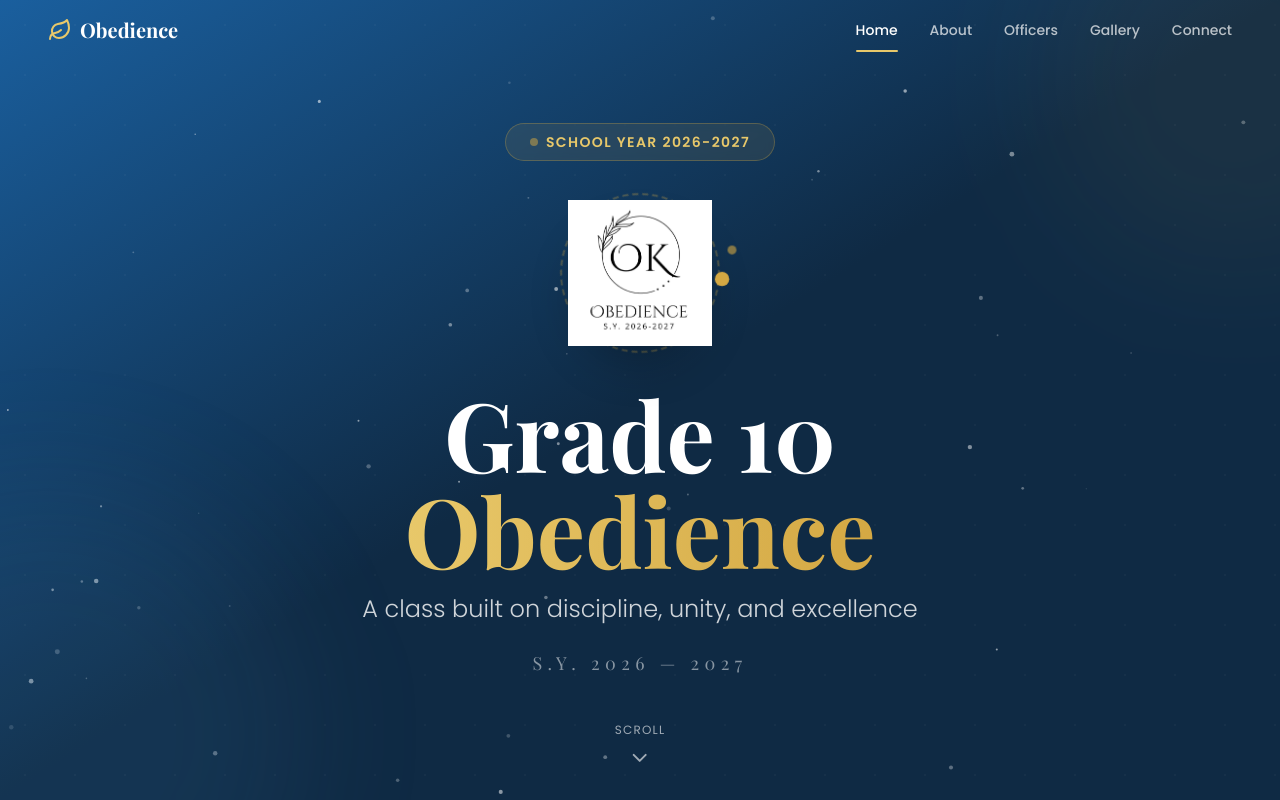
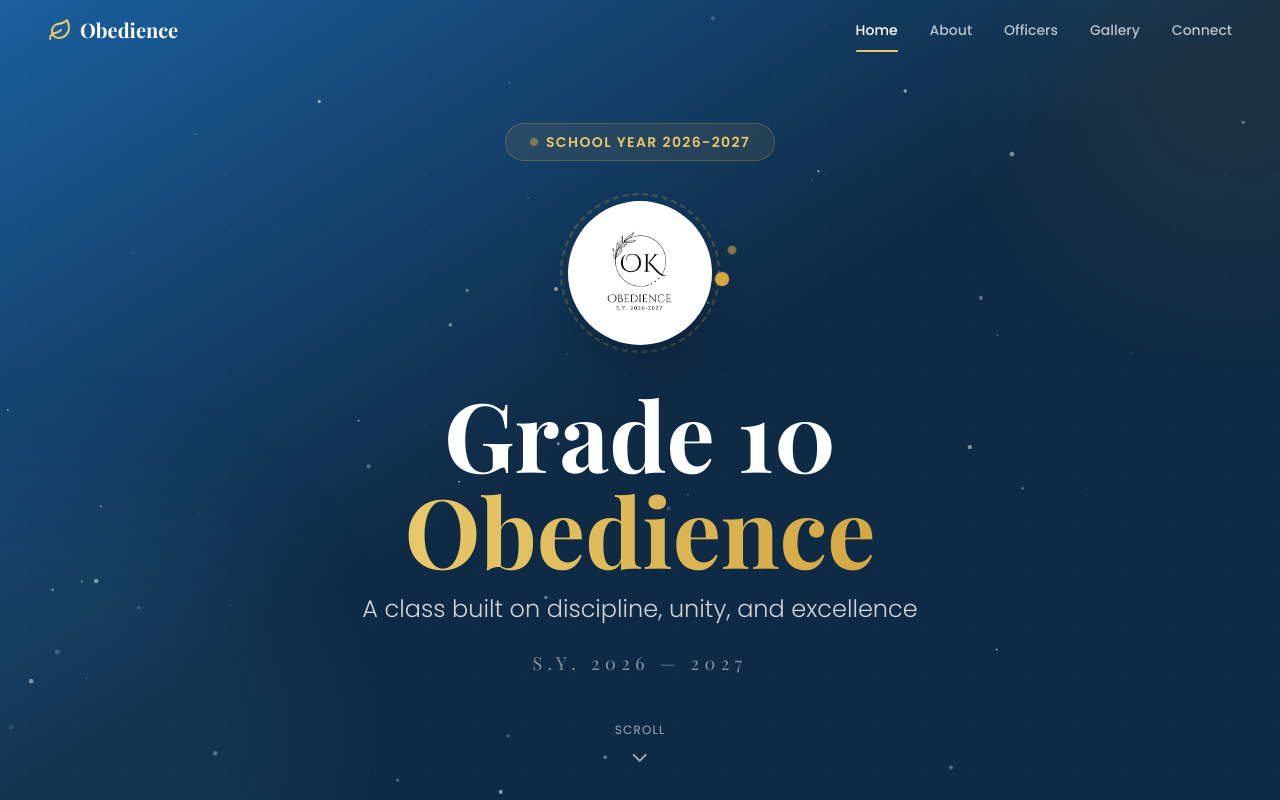
Before and after one commit to ItsWinterBush26/Obedience, a React (Vite) app: page / in a window 1280 px wide. Shown: the top 800 px of the page. Built offline with nearby package versions, Linux system fonts and the light colour scheme; a web font is replaced by a local one.

Commit message:
fix wrong path

```diff
--- a/src/components/AboutSection.tsx
+++ b/src/components/AboutSection.tsx
@@ -3,6 +3,7 @@ import { useScrollAnimation } from '@/hooks/useScrollAnimation';
 import { useCountUp } from '@/hooks/useCountUp';
 import { stats } from '@/data/stats';
 import { BookOpen, Users, Heart } from 'lucide-react';
+import logo from '@/images/logo.png';
 
 const iconMap: Record<string, React.ReactNode> = {
   'Officers': <Users className="w-6 h-6" />,
@@ -86,7 +87,7 @@ export function AboutSection() {
           >
             <div className="relative rounded-3xl overflow-hidden shadow-2xl shadow-primary/20">
               <img
-                src="src/images/logo.png"
+                src={logo}
                 alt="Obedience Class Logo"
                 className="w-full h-auto object-cover"
               />
--- a/src/components/HeroSection.tsx
+++ b/src/components/HeroSection.tsx
@@ -1,6 +1,7 @@
 import { useRef, useEffect } from 'react';
 import { motion, useScroll, useTransform } from 'framer-motion';
 import { ChevronDown } from 'lucide-react';
+import logo from '@/images/logo.png';
 
 export function HeroSection() {
   const containerRef = useRef<HTMLDivElement>(null);
@@ -158,7 +159,7 @@ export function HeroSection() {
             className="absolute inset-0 rounded-full border-2 border-dashed border-accent/30"
           />
           <div className="absolute inset-2 bg-white rounded-full flex items-center justify-center shadow-2xl shadow-black/30">
-              <img src="src/images/logo.png"></img>
+              <img src={logo} alt="Obedience logo" className="w-24 h-24 object-contain" />
           </div>
           {/* Decorative dots */}
           <motion.div
--- /dev/null
+++ b/src/images.d.ts
@@ -0,0 +1 @@
+declare module '*.png';
```
